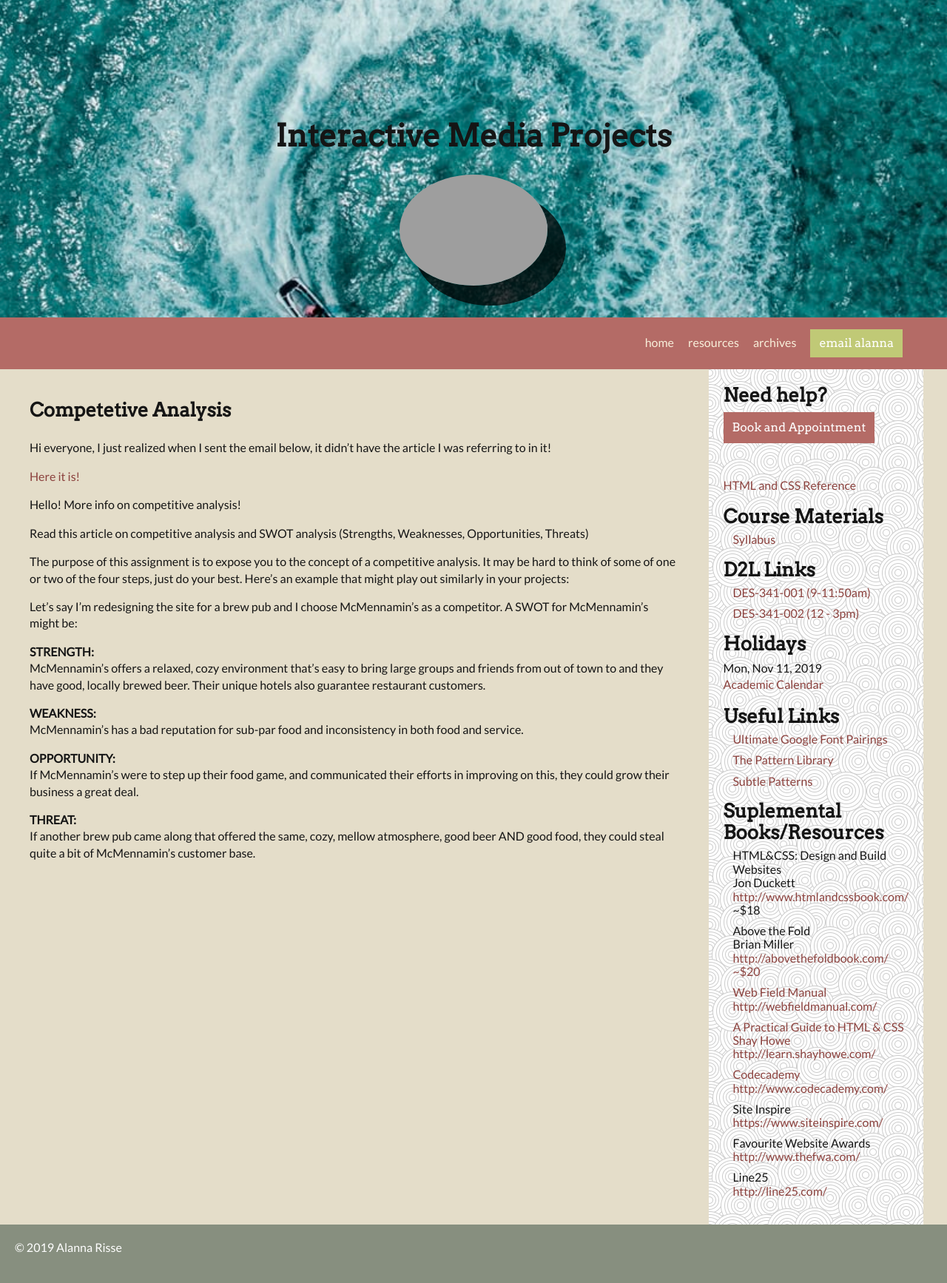
After one commit to Samturoff/des341, a PHP site: page /competetive-analysis.html in a window 1280 px wide. The commit adds this page. Shown: the whole page at 74% size. Run offline with PHP 8.4, Linux system fonts and the light colour scheme; grey boxes are pictures that could not be loaded.

Commit message:
addedcompetetive analysis stuff

```diff
--- /dev/null
+++ b/competetive-analysis.html
@@ -0,0 +1,135 @@
+<!DOCTYPE html>
+<html lang="en">
+<head>
+	<meta charset="UTF-8">
+	<title>Design 341 - Projects</title>
+	<link rel="stylesheet" href="https://cdnjs.cloudflare.com/ajax/libs/normalize/8.0.1/normalize.min.css">
+	<link href="https://fonts.googleapis.com/css?family=Arvo|Lato" rel="stylesheet">
+	<link rel="stylesheet" href="css/style.css">
+	<link rel="shortcut icon" href="favicon.ico" type="image/x-icon">
+<link rel="icon" href="favicon.ico" type="image/x-icon">
+</head>
+
+<body class="compet">
+	<header>
+		<h1>Interactive Media Projects</h1>
+		<a href="index.html"><img class="logo" src="https://media1.giphy.com/media/1yMfs1NsNIAItbpXzO/giphy.gif"></a>
+	</header>
+	<nav>
+	<ul>
+		<li><a href="index.html">home</a></li>
+		<li><a href="resources.html">resources</a></li>
+		<li><a href="archives.html">archives</a></li>
+		<li><a class="button" href="mailto:arisse@pdx.edu">email alanna</a></li>
+	</ul>
+	</nav>
+	<main>
+		<section>
+
+			<article>
+				<h3>Competetive Analysis</h3>
+				<p>Hi everyone, I just realized when I sent the email below, it didn’t have the article I was referring to in it!</p>
+<p><a href="https://www.liveplan.com/blog/what-is-a-swot-analysis-and-how-to-do-it-right-with-examples/">Here it is!</a></p>
+
+
+
+<p>Hello! More info on competitive analysis!</p>
+
+<p>Read this article on competitive analysis and SWOT analysis (Strengths, Weaknesses, Opportunities, Threats)</p>
+
+
+<p>The purpose of this assignment is to expose you to the concept of a competitive analysis. It may be hard to think of some of one or two of the four steps, just do your best. Here’s an example that might play out similarly in your projects:</p>
+
+<p>Let’s say I’m redesigning the site for a brew pub and I choose McMennamin’s as a competitor. A SWOT for McMennamin’s might be:</p>
+
+<p><strong>Strength:</strong><br>
+McMennamin’s offers a relaxed, cozy environment that’s easy to bring large groups and friends from out of town to and they have good, locally brewed beer. Their unique hotels also guarantee restaurant customers.</p>
+
+<p><strong>Weakness: </strong><br>
+McMennamin’s has a bad reputation for sub-par food and inconsistency in both food and service.</p>
+
+<p><strong>Opportunity:</strong><br>
+If McMennamin’s were to step up their food game, and communicated their efforts in improving on this, they could grow their business a great deal.</p>
+
+<p><strong>Threat:</strong><br>
+If another brew pub came along that offered the same, cozy, mellow atmosphere, good beer AND good food, they could steal quite a bit of McMennamin’s customer base.</p>
+			</article>
+
+		</section>
+
+		<aside>
+			<h3>Need help?</h3>
+			<p><a class="button" href="/appointments">Book and Appointment</a></p>
+			<p><a href="https://www.w3schools.com/">HTML and CSS Reference</a></p>
+
+			<h3>Course Materials</h3>
+			<ul>
+				<li><a href="assets/DES341-FA19-ARisse.pdf">Syllabus</a></li>
+			</ul>
+			<h3>D2L Links</h3>
+			<ul>
+				<li><a href="https://d2l.pdx.edu/d2l/home/769797" target="_blank">DES-341-001 (9-11:50am)</a>
+				</li>
+				<li><a href="https://d2l.pdx.edu/d2l/home/769761" target="_blank">DES-341-002 (12 - 3pm)</a></li>
+			</ul>
+			<h3>Holidays</h3>
+			<p>Mon, Nov 11, 2019<br>
+			<a href="https://my.pdx.edu/student/calendar/events?feed=calendar_academic_cal&id=0n51kn3bds9h6gqo9s5ru48cgm@google.com%7C20190930T000001&calendarMode=list&startdate=28-09-2019%20T000000" target="_blank">Academic Calendar</a>
+			<h3>Useful Links</h3>
+			<ul>
+				<li><a href="https://www.reliablepsd.com/ultimate-google-font-pairings/" target="_blank">Ultimate Google Font Pairings</a></li>
+				<li><a href="http://thepatternlibrary.com" target="_blank">The Pattern Library</a></li>
+				<li><a href="https://www.toptal.com/designers/subtlepatterns/" target="_blank">Subtle Patterns</a></li>
+			</ul>
+			<h3>Suplemental Books/Resources</h3>
+			<ul class="books">
+				<li>HTML&CSS: Design and Build Websites<br>
+				Jon Duckett<br>
+				<a href="http://www.htmlandcssbook.com/">http://www.htmlandcssbook.com/</a><br>
+				~$18
+				</li>
+				<li>
+				Above the Fold<br>
+				Brian Miller<br>
+				<a href="">http://abovethefoldbook.com/
+				~$20
+				</li>
+				<li>
+				Web Field Manual<br>
+				<a href="">http://webfieldmanual.com/
+				</li>
+				<li>
+				A Practical Guide to HTML & CSS<br>
+				Shay Howe<br>
+				<a href="">http://learn.shayhowe.com/
+				</li>
+				<li>
+				Codecademy<br>
+				<a href="http://www.codecademy.com/">http://www.codecademy.com/</a>
+				</li>
+				<li>
+				Site Inspire<br>
+				<a href="https://www.siteinspire.com/">https://www.siteinspire.com/</a>
+				</li>
+				<li>
+				Favourite Website Awards<br>
+				<a href="http://www.thefwa.com/">http://www.thefwa.com/</a>
+				</li>
+				<li>
+				Line25<br>
+				<a href="http://line25.com/">http://line25.com/</a>
+				</li>
+			</ul>
+		</aside>
+	</main>
+	<footer>
+
+		<p>&copy; 2019 Alanna Risse</p>
+	</footer>
+
+<script
+  src="https://code.jquery.com/jquery-3.4.1.min.js"
+  integrity="sha256-CSXorXvZcTkaix6Yvo6HppcZGetbYMGWSFlBw8HfCJo="
+  crossorigin="anonymous"></script>
+</body>
+</html>
--- a/css/style.css
+++ b/css/style.css
@@ -121,7 +121,7 @@ main {
 .projects section, .students-body section {
 	grid-template-columns: 1fr 1fr;
 }
-
+.compet section {display: block;}
 
 .icon {width: 46px; margin-bottom: -12px;}
 
```
Also changed, not shown: index.html (+9 -3 lines).
